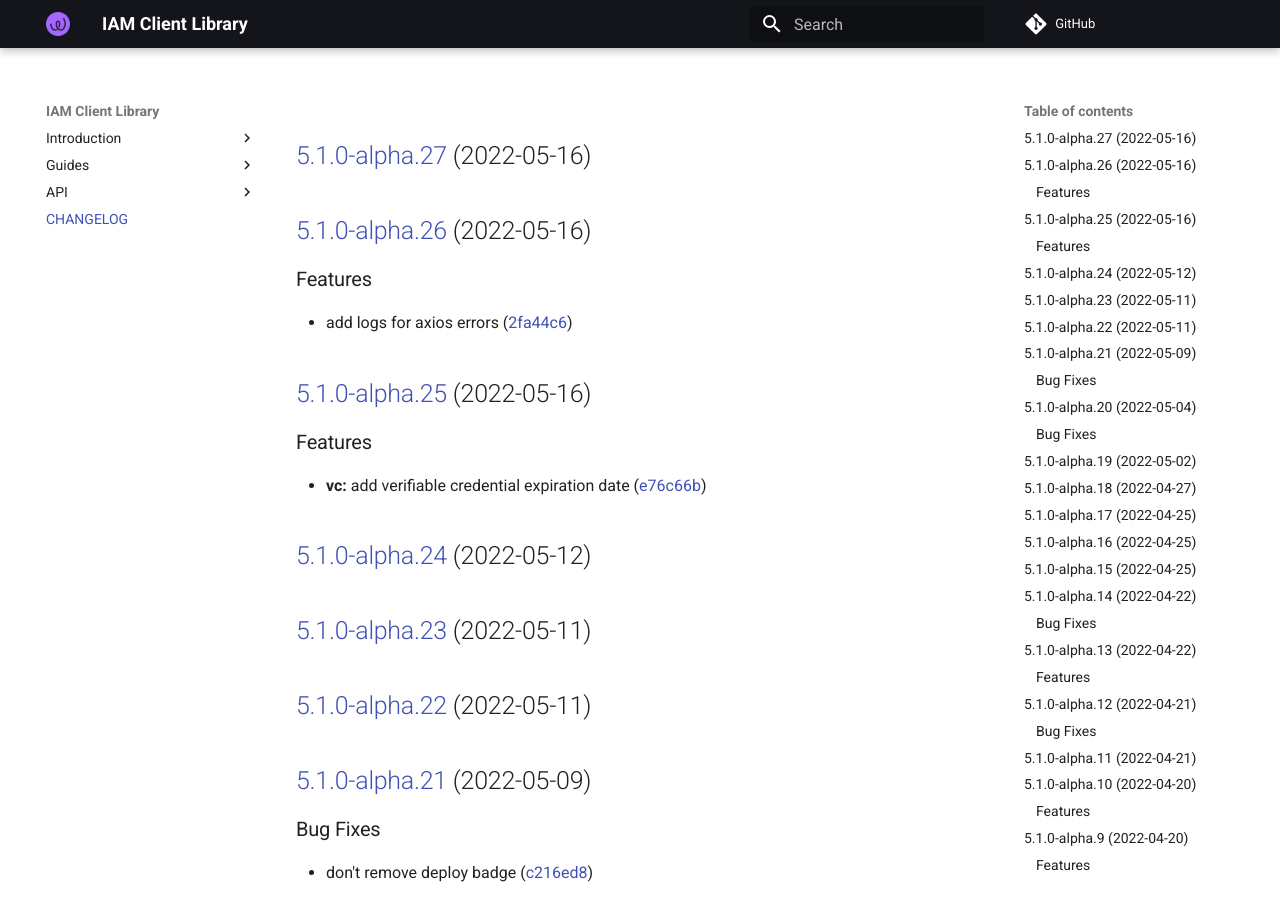
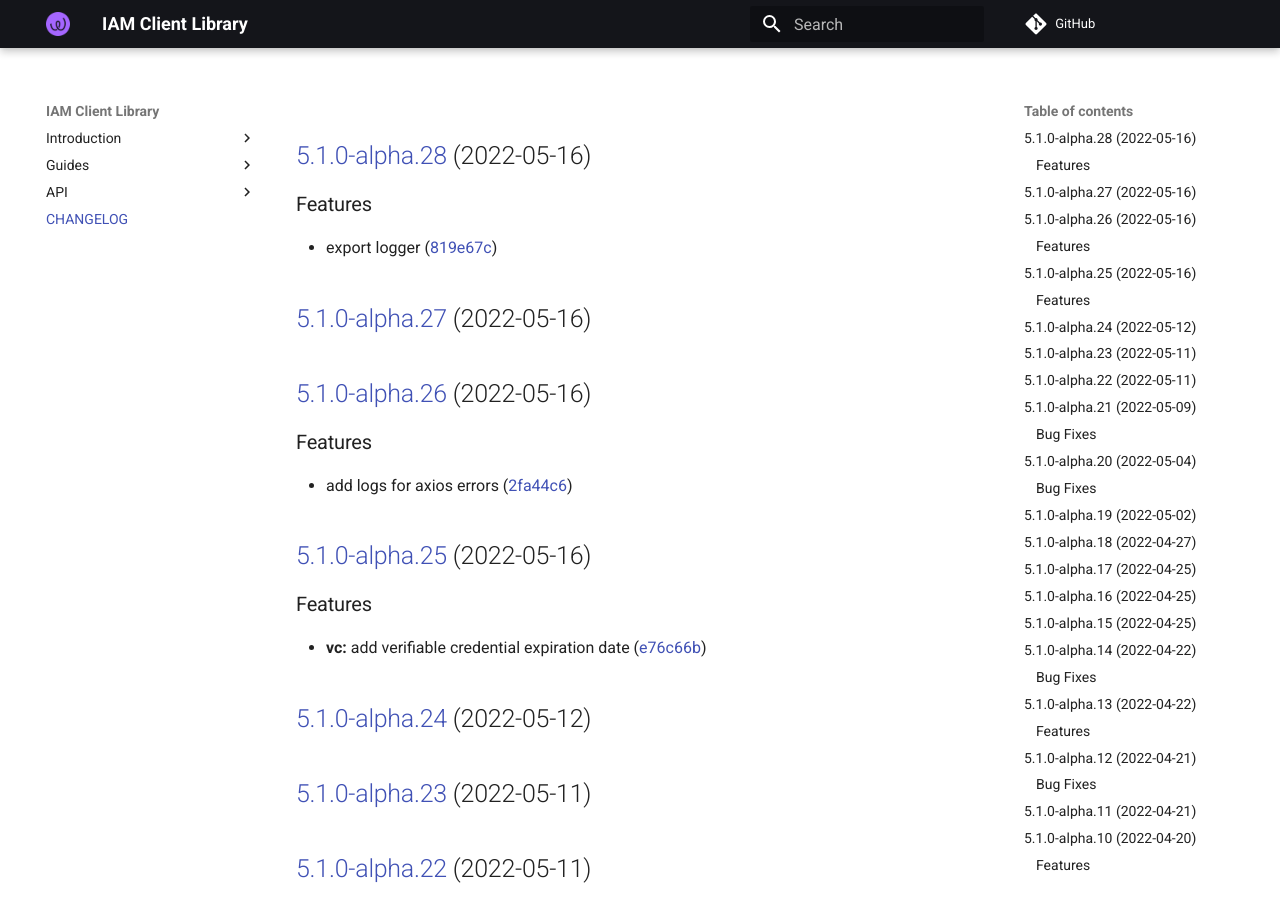
Before and after one commit to energywebfoundation/iam-client-lib, an MkDocs documentation site: the page built from docs/CHANGELOG.md, in a window 1280 px wide and 900 px high. Built offline with MkDocs 1.6.1 and Material for MkDocs 9.7.7, drawn with Linux system fonts in a browser that asks for light colours; comment, search, counter and statistics services are not loaded.

Commit message:
chore(release): 5.1.0-alpha.28 [skip ci]
## [5.1.0-alpha.28](https://github.com/energywebfoundation/iam-client-lib/compare/v5.1.0-alpha.27...v5.1.0-alpha.28) (2022-05-16)

### Features

* export logger ([819e67c](https://github.com/energywebfoundation/iam-client-lib/commit/819e67c8f5ab64a137ffdeb2405684c972b0b1c2))

```diff
--- a/docs/CHANGELOG.md
+++ b/docs/CHANGELOG.md
@@ -1,3 +1,10 @@
+## [5.1.0-alpha.28](https://github.com/energywebfoundation/iam-client-lib/compare/v5.1.0-alpha.27...v5.1.0-alpha.28) (2022-05-16)
+
+
+### Features
+
+* export logger ([819e67c](https://github.com/energywebfoundation/iam-client-lib/commit/819e67c8f5ab64a137ffdeb2405684c972b0b1c2))
+
 ## [5.1.0-alpha.27](https://github.com/energywebfoundation/iam-client-lib/compare/v5.1.0-alpha.26...v5.1.0-alpha.27) (2022-05-16)
 
 ## [5.1.0-alpha.26](https://github.com/energywebfoundation/iam-client-lib/compare/v5.1.0-alpha.25...v5.1.0-alpha.26) (2022-05-16)
--- a/package.json
+++ b/package.json
@@ -1,6 +1,6 @@
 {
   "name": "iam-client-lib",
-  "version": "5.1.0-alpha.27",
+  "version": "5.1.0-alpha.28",
   "description": "Library for Decentralized Identity and Access Management",
   "main": "dist/index.js",
   "module": "dist/index.esm.js",
```
